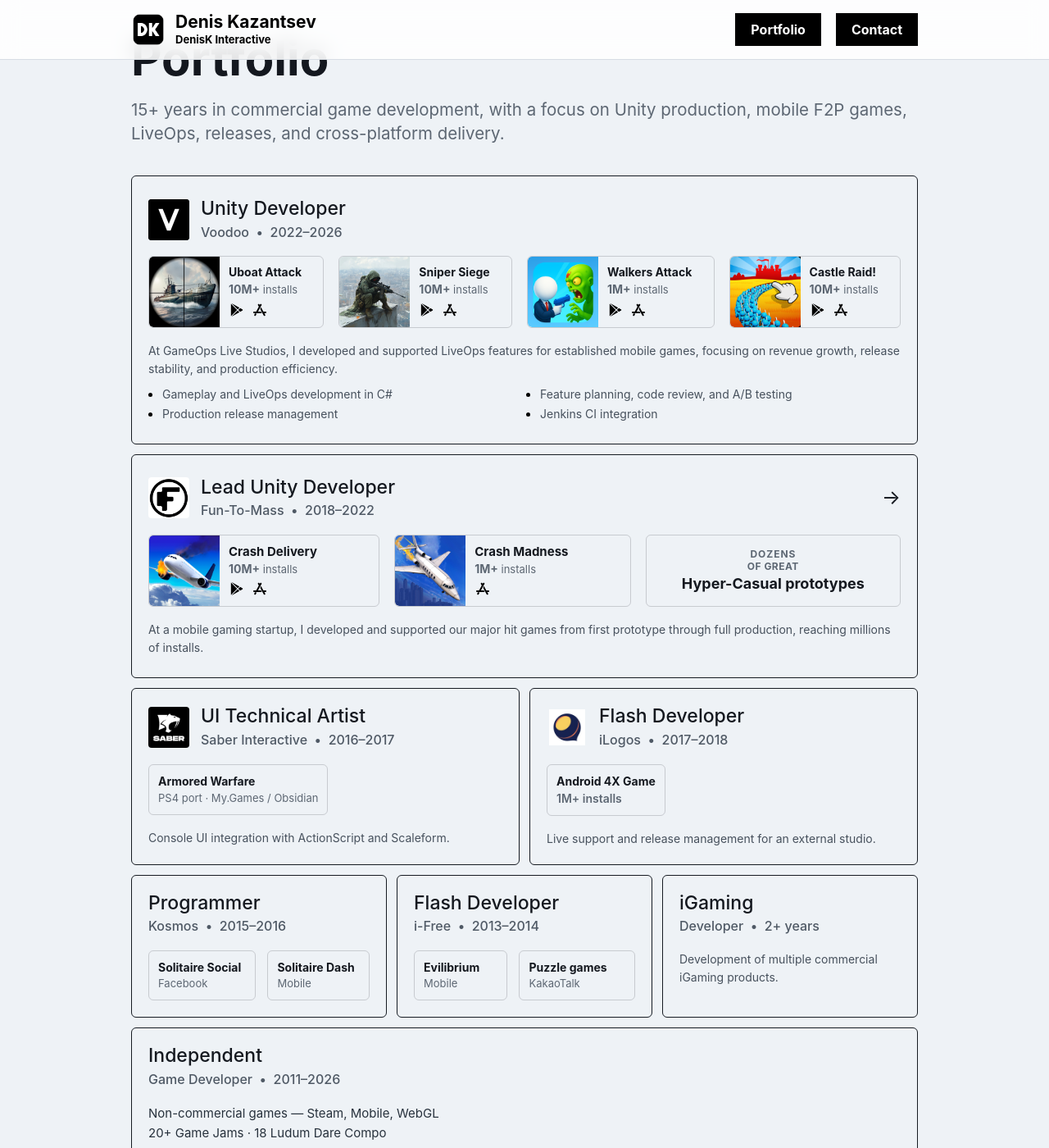
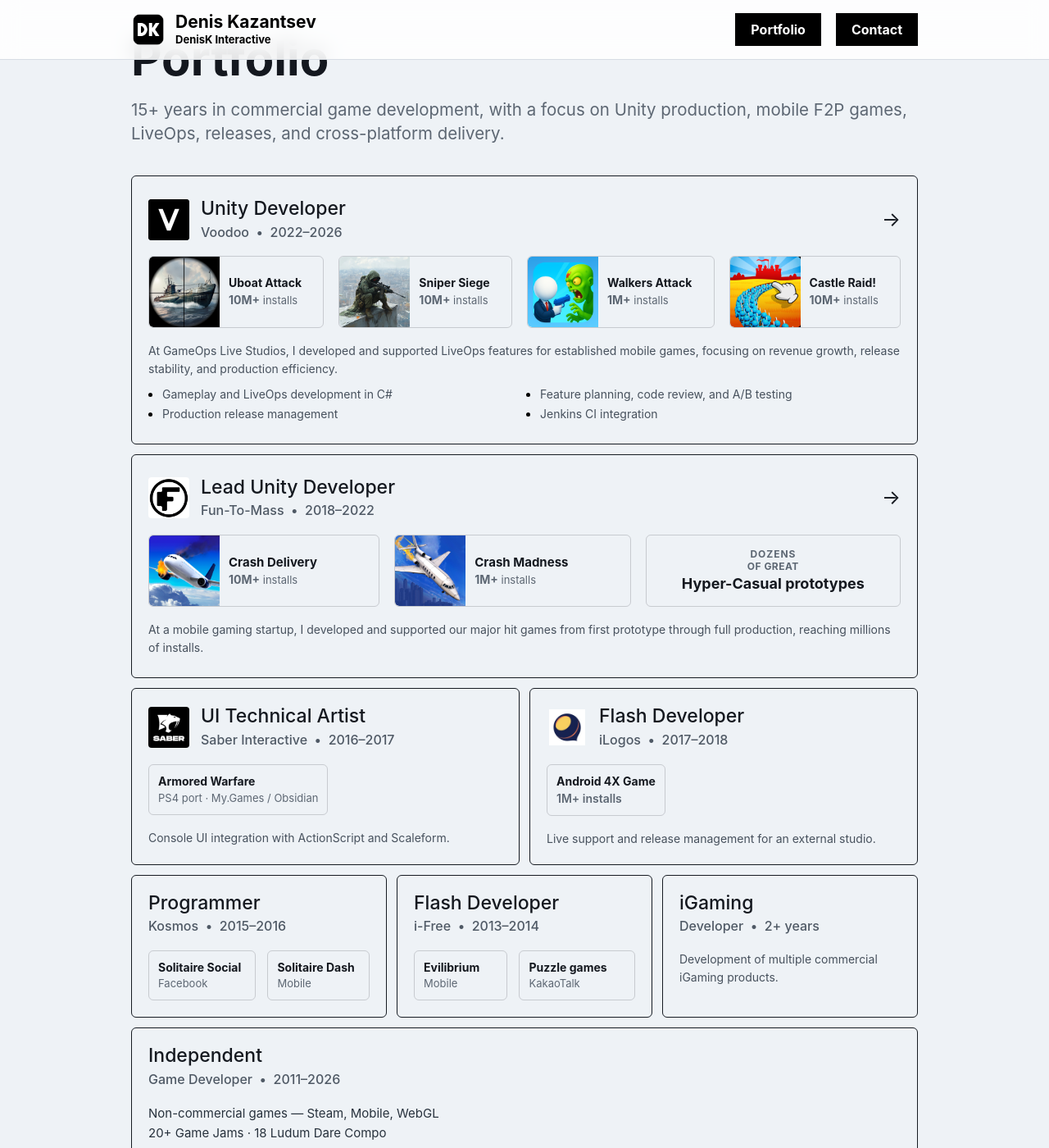
Before and after one commit to JokerDen/denisk, a Jekyll site: the page built from index.md, in a window 1280 px wide and 1400 px high, scrolled down 826 px. Shown: the whole window at 82% size. Built offline with Jekyll 4.4.1, drawn with Linux system fonts in a browser that asks for light colours.

Commit message:
add voodoo article

```diff
--- a/assets/css/site.css
+++ b/assets/css/site.css
@@ -652,7 +652,8 @@
   background: #f6f7f9;
 }
 
-.project-icon-link {
+.project-icon-link,
+.project-icon-frame {
   flex: 0 0 auto;
   line-height: 0;
 }
@@ -1047,7 +1048,7 @@
   text-align: left;
 }
 
-.portfolio-map .project-icon-link {
+.portfolio-map .project-icon-frame {
   display: block;
   width: 86px;
   flex: 0 0 86px;
@@ -1089,29 +1090,6 @@
 
 .portfolio-map .project-copy b {
   color: inherit;
-}
-
-.portfolio-map .store-links {
-  gap: 8px;
-  margin-top: 6px;
-}
-
-.portfolio-map .store-link {
-  width: 20px;
-  height: 20px;
-  flex-basis: 20px;
-  border: 0;
-  border-radius: 0;
-  background: transparent;
-}
-
-.portfolio-map .store-link:hover {
-  transform: translateY(-1px);
-}
-
-.portfolio-map .store-link img {
-  width: 16px;
-  height: 16px;
 }
 
 .portfolio-map .prototype-project {
@@ -1304,7 +1282,7 @@
   transform: translateY(-2px);
 }
 
-.portfolio-map .experience-article-card:is(:hover, :focus-within) :is(h3, strong, .experience-article-link, .experience-role, .experience-summary, .project-copy > span, .prototype-count, .prototype-qualifier) {
+.portfolio-map .experience-article-card:is(:hover, :focus-within) :is(h3, strong, .experience-article-link, .experience-role, .experience-summary, .compact-list, .project-copy > span, .prototype-count, .prototype-qualifier) {
   color: #ffffff;
 }
 
@@ -1314,10 +1292,6 @@
 
 .portfolio-map .experience-article-card:is(:hover, :focus-within) :is(.project-item, .prototype-project) {
   border-color: rgba(255, 255, 255, 0.25);
-}
-
-.experience-article-card:is(:hover, :focus-within) .store-link img {
-  filter: invert(1);
 }
 
 .portfolio-map .experience-article-card:is(:hover, :focus-within) .company-logo {
--- a/index.md
+++ b/index.md
@@ -38,87 +38,56 @@
     </div>
 
     <div class="portfolio-map" aria-label="Work experience and selected projects">
-      <article class="experience-card experience-voodoo">
+      <article class="experience-card experience-voodoo experience-article-card">
         <header class="experience-header">
-          <a class="company-logo company-logo-image company-logo-dark" href="https://www.voodoo.io/" target="_blank" rel="noopener noreferrer" aria-label="Voodoo website">
+          <div class="company-logo company-logo-image company-logo-dark">
             <img src="{{ '/assets/portfolio/voodooio_logo.jpeg' | relative_url }}" alt="Voodoo">
-          </a>
+          </div>
           <div>
-            <h3>Unity Developer</h3>
+            <h3><a class="experience-article-link" href="{{ '/revenue-growth/' | relative_url }}" aria-label="Unity Developer — Revenue Growth">Unity Developer</a></h3>
             <p class="experience-role">Voodoo &nbsp;•&nbsp; 2022–2026</p>
           </div>
+          <span class="featured-work-arrow" aria-hidden="true">&rarr;</span>
         </header>
 
         <div class="project-grid project-grid-four">
           <div class="project-item">
-            <a class="project-icon-link" href="https://play.google.com/store/apps/details?id=com.TrofyGames.UboatAttack" target="_blank" rel="noopener noreferrer" aria-label="Uboat Attack on Google Play">
+            <div class="project-icon-frame">
               <img class="project-icon" src="{{ '/assets/portfolio/uboat-attack.png' | relative_url }}" alt="Uboat Attack app icon">
-            </a>
+            </div>
             <div class="project-copy">
               <strong>Uboat Attack</strong>
               <span><b>10M+</b> installs</span>
-              <span class="store-links">
-                <a class="store-link" href="https://play.google.com/store/apps/details?id=com.TrofyGames.UboatAttack" target="_blank" rel="noopener noreferrer" aria-label="Uboat Attack on Google Play" title="Google Play">
-                  <img src="{{ '/assets/portfolio/google-play.svg' | relative_url }}" alt="">
-                </a>
-                <a class="store-link" href="https://apps.apple.com/us/app/uboat-attack/id1601984093" target="_blank" rel="noopener noreferrer" aria-label="Uboat Attack on the App Store" title="App Store">
-                  <img src="{{ '/assets/portfolio/app-store.svg' | relative_url }}" alt="">
-                </a>
-              </span>
             </div>
           </div>
 
           <div class="project-item">
-            <a class="project-icon-link" href="https://play.google.com/store/apps/details?id=com.tapped.snipersiege" target="_blank" rel="noopener noreferrer" aria-label="Sniper Siege on Google Play">
+            <div class="project-icon-frame">
               <img class="project-icon" src="{{ '/assets/portfolio/sniper-siege.png' | relative_url }}" alt="Sniper Siege app icon">
-            </a>
+            </div>
             <div class="project-copy">
               <strong>Sniper Siege</strong>
               <span><b>10M+</b> installs</span>
-              <span class="store-links">
-                <a class="store-link" href="https://play.google.com/store/apps/details?id=com.tapped.snipersiege" target="_blank" rel="noopener noreferrer" aria-label="Sniper Siege on Google Play" title="Google Play">
-                  <img src="{{ '/assets/portfolio/google-play.svg' | relative_url }}" alt="">
-                </a>
-                <a class="store-link" href="https://apps.apple.com/us/app/sniper-siege-defend-destroy/id6449642802" target="_blank" rel="noopener noreferrer" aria-label="Sniper Siege on the App Store" title="App Store">
-                  <img src="{{ '/assets/portfolio/app-store.svg' | relative_url }}" alt="">
-                </a>
-              </span>
             </div>
           </div>
 
           <div class="project-item">
-            <a class="project-icon-link" href="https://play.google.com/store/apps/details?id=com.homiebearstudio.walkersattack" target="_blank" rel="noopener noreferrer" aria-label="Walkers Attack on Google Play">
+            <div class="project-icon-frame">
               <img class="project-icon" src="{{ '/assets/portfolio/walkers-attack.png' | relative_url }}" alt="Walkers Attack app icon">
-            </a>
+            </div>
             <div class="project-copy">
               <strong>Walkers Attack</strong>
               <span><b>1M+</b> installs</span>
-              <span class="store-links">
-                <a class="store-link" href="https://play.google.com/store/apps/details?id=com.homiebearstudio.walkersattack" target="_blank" rel="noopener noreferrer" aria-label="Walkers Attack on Google Play" title="Google Play">
-                  <img src="{{ '/assets/portfolio/google-play.svg' | relative_url }}" alt="">
-                </a>
-                <a class="store-link" href="https://apps.apple.com/nl/app/walkers-attack/id6450046960" target="_blank" rel="noopener noreferrer" aria-label="Walkers Attack on the App Store" title="App Store">
-                  <img src="{{ '/assets/portfolio/app-store.svg' | relative_url }}" alt="">
-                </a>
-              </span>
             </div>
           </div>
 
           <div class="project-item">
-            <a class="project-icon-link" href="https://play.google.com/store/apps/details?id=com.karimcastagnini.castlestorm&amp;hl=en" target="_blank" rel="noopener noreferrer" aria-label="Castle Raid on Google Play">
+            <div class="project-icon-frame">
               <img class="project-icon" src="{{ '/assets/portfolio/castle-raid.jpg' | relative_url }}" alt="Castle Raid app icon">
-            </a>
+            </div>
             <div class="project-copy">
               <strong>Castle Raid!</strong>
               <span><b>10M+</b> installs</span>
-              <span class="store-links">
-                <a class="store-link" href="https://play.google.com/store/apps/details?id=com.karimcastagnini.castlestorm&amp;hl=en" target="_blank" rel="noopener noreferrer" aria-label="Castle Raid on Google Play" title="Google Play">
-                  <img src="{{ '/assets/portfolio/google-play.svg' | relative_url }}" alt="">
-                </a>
-                <a class="store-link" href="https://apps.apple.com/ai/app/castle-raid/id1560632350" target="_blank" rel="noopener noreferrer" aria-label="Castle Raid on the App Store" title="App Store">
-                  <img src="{{ '/assets/portfolio/app-store.svg' | relative_url }}" alt="">
-                </a>
-              </span>
             </div>
           </div>
         </div>
@@ -147,9 +116,9 @@
 
       <article class="experience-card experience-white-room experience-article-card">
         <header class="experience-header">
-          <a class="company-logo company-logo-image company-logo-full" href="http://fun-to-mass.com/" target="_blank" rel="noopener noreferrer" aria-label="Fun-To-Mass website">
+          <div class="company-logo company-logo-image company-logo-full">
             <img src="{{ '/assets/portfolio/company-funtomass.png' | relative_url }}" alt="Fun-To-Mass">
-          </a>
+          </div>
           <div>
             <h3><a class="experience-article-link" href="{{ '/from-prototypes-to-a-hit-game/' | relative_url }}" aria-label="Lead Unity Developer — From Prototypes to a Hit Game">Lead Unity Developer</a></h3>
             <p class="experience-role">Fun-To-Mass &nbsp;•&nbsp; 2018–2022</p>
@@ -158,28 +127,21 @@
         </header>
         <div class="project-grid project-grid-three">
           <div class="project-item">
-            <a class="project-icon-link" href="https://play.google.com/store/apps/details?id=com.whiteroom.crazydelivery" target="_blank" rel="noopener noreferrer" aria-label="Crash Delivery on Google Play">
+            <div class="project-icon-frame">
               <img class="project-icon" src="{{ '/assets/portfolio/crash-delivery.png' | relative_url }}" alt="Crash Delivery app icon">
-            </a>
+            </div>
             <div class="project-copy">
               <strong>Crash Delivery</strong>
               <span><b>10M+</b> installs</span>
-              <span class="store-links">
-                <a class="store-link" href="https://play.google.com/store/apps/details?id=com.whiteroom.crazydelivery" target="_blank" rel="noopener noreferrer" aria-label="Crash Delivery on Google Play" title="Google Play"><img src="{{ '/assets/portfolio/google-play.svg' | relative_url }}" alt=""></a>
-                <a class="store-link" href="https://apps.apple.com/us/app/crash-delivery-car-jumping/id1494327881" target="_blank" rel="noopener noreferrer" aria-label="Crash Delivery on the App Store" title="App Store"><img src="{{ '/assets/portfolio/app-store.svg' | relative_url }}" alt=""></a>
-              </span>
             </div>
           </div>
           <div class="project-item">
-            <a class="project-icon-link" href="https://apps.apple.com/us/app/airplane-crash-madness-game/id1592988294" target="_blank" rel="noopener noreferrer" aria-label="Crash Madness on the App Store">
+            <div class="project-icon-frame">
               <img class="project-icon" src="{{ '/assets/portfolio/crash-madness.jpg' | relative_url }}" alt="Crash Madness app icon">
-            </a>
+            </div>
             <div class="project-copy">
               <strong>Crash Madness</strong>
               <span><b>1M+</b> installs</span>
-              <span class="store-links">
-                <a class="store-link" href="https://apps.apple.com/us/app/airplane-crash-madness-game/id1592988294" target="_blank" rel="noopener noreferrer" aria-label="Crash Madness on the App Store" title="App Store"><img src="{{ '/assets/portfolio/app-store.svg' | relative_url }}" alt=""></a>
-              </span>
             </div>
           </div>
           <div class="prototype-project">
@@ -193,9 +155,9 @@
 
       <article class="experience-card experience-ilogos experience-card-compact">
         <header class="experience-header">
-          <a class="company-logo company-logo-image" href="https://ilogos.biz/" target="_blank" rel="noopener noreferrer" aria-label="iLogos website">
+          <div class="company-logo company-logo-image">
             <img src="{{ '/assets/portfolio/ilogos_logo.jpeg' | relative_url }}" alt="iLogos">
-          </a>
+          </div>
           <div>
             <h3>Flash Developer</h3>
             <p class="experience-role">iLogos &nbsp;•&nbsp; 2017–2018</p>
@@ -207,9 +169,9 @@
 
       <article class="experience-card experience-saber experience-card-compact">
         <header class="experience-header">
-          <a class="company-logo company-logo-image company-logo-dark" href="https://saber.games/" target="_blank" rel="noopener noreferrer" aria-label="Saber Interactive website">
+          <div class="company-logo company-logo-image company-logo-dark">
             <img src="{{ '/assets/portfolio/company-saber.png' | relative_url }}" alt="Saber Interactive">
-          </a>
+          </div>
           <div>
             <h3>UI Technical Artist</h3>
             <p class="experience-role">Saber Interactive &nbsp;•&nbsp; 2016–2017</p>
```
Also changed, not shown: revenue-growth.md (added, +113 -0 lines).
